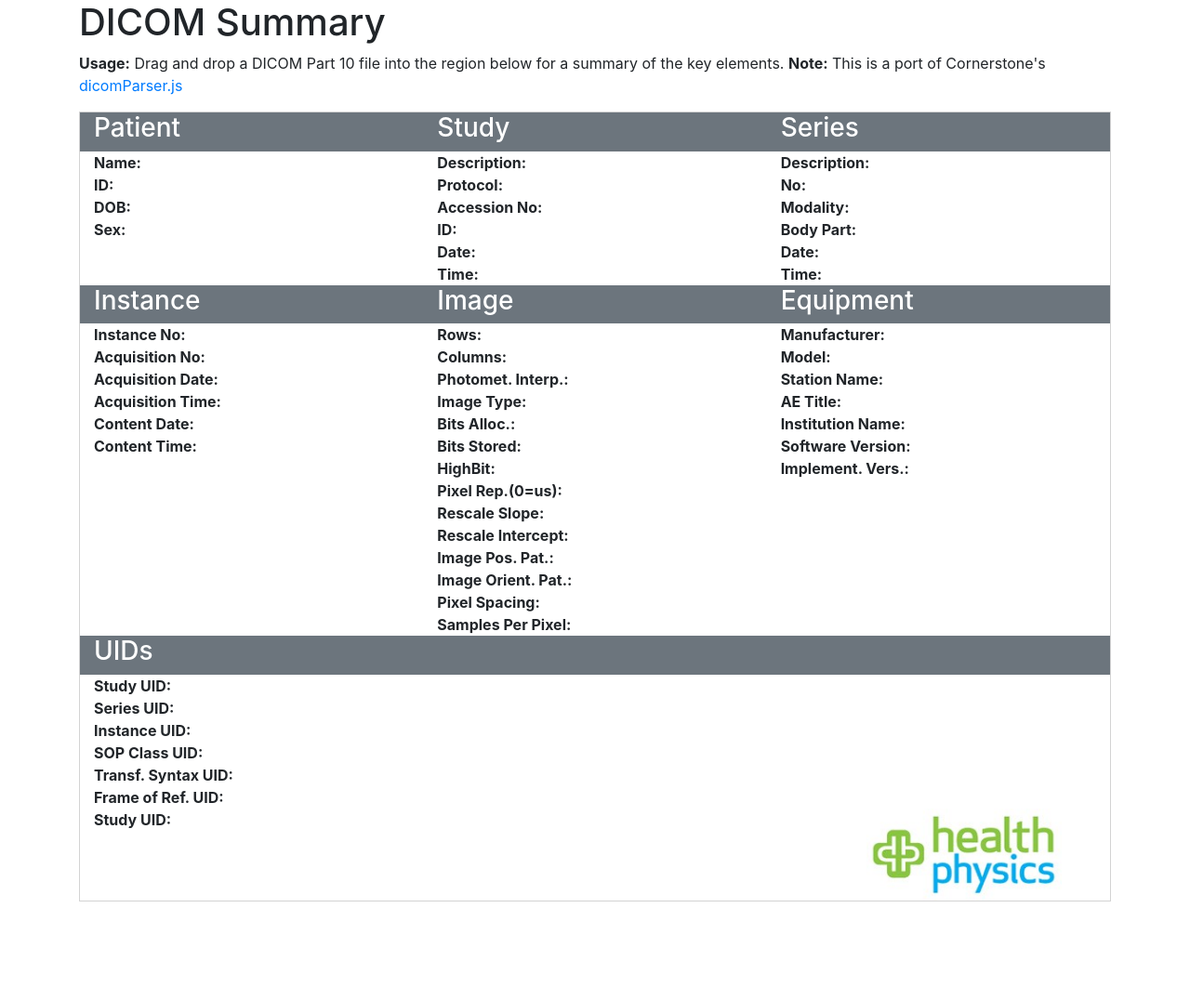
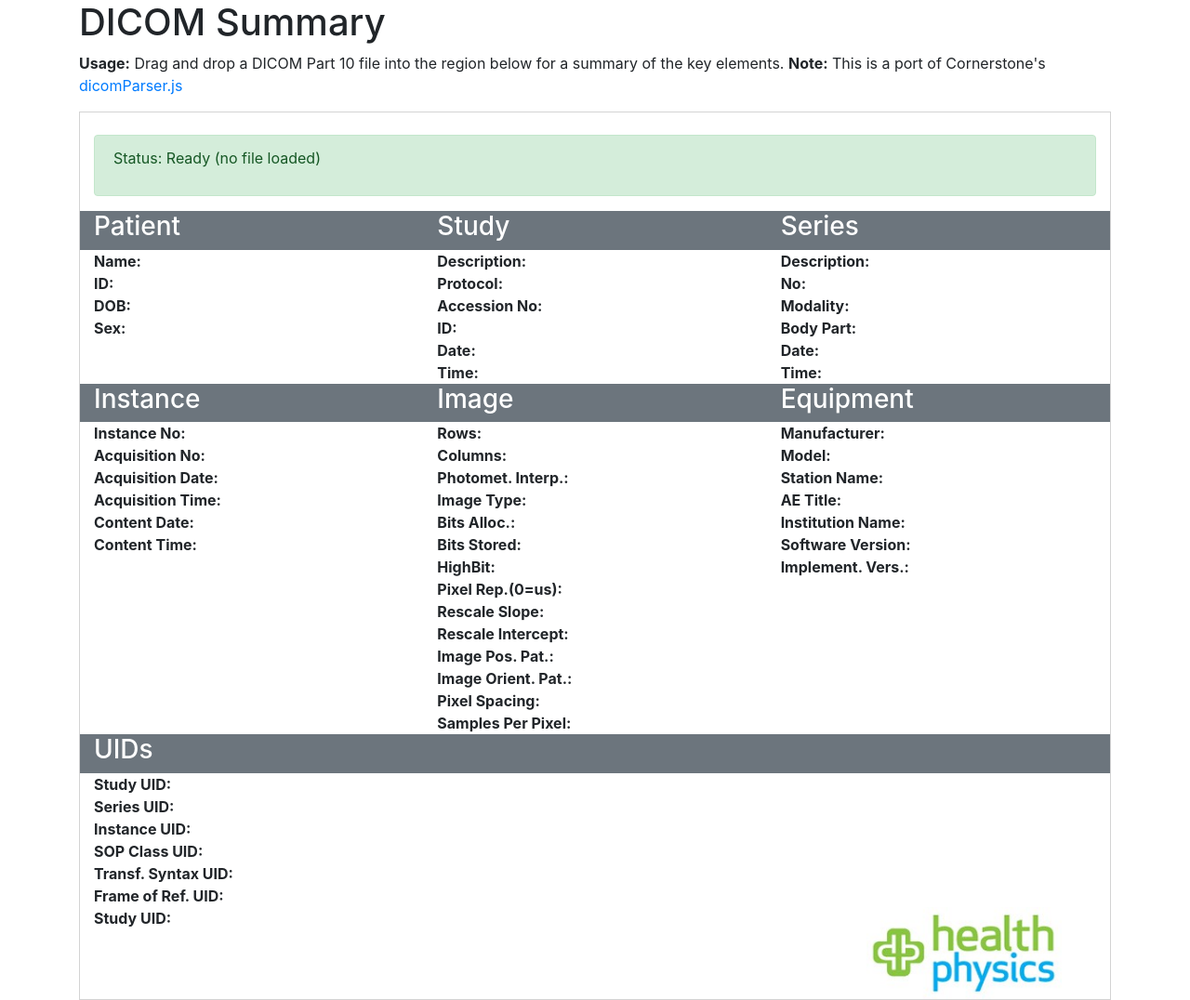
Before and after one commit to sharv999/appDICOMSummary, a Node server app: page / in a window 1280 px wide. Shown: the whole page at 93% size. Before the commit the page ends 970 px from the top, so only its background shows below. Run offline with Node 20, Linux system fonts and the light colour scheme; some libraries are stand-ins or nearby versions.

Commit message:
modified index.html

```diff
--- a/views/index.html
+++ b/views/index.html
@@ -29,6 +29,16 @@
 
 			<!-- Full-width container -->
 			<div id="dropZone" class="container-fluid">
+				<br>
+				<!-- Required ... -->
+				<div id="status" class="alert alert-success">
+					<div id="statusText">
+						Status: Ready (no file loaded)
+					</div>
+					<ul id="warnings">
+
+					</ul>
+				</div>
 
 				<div class="panel panel-default ">
 					<!-- First row -->
```
